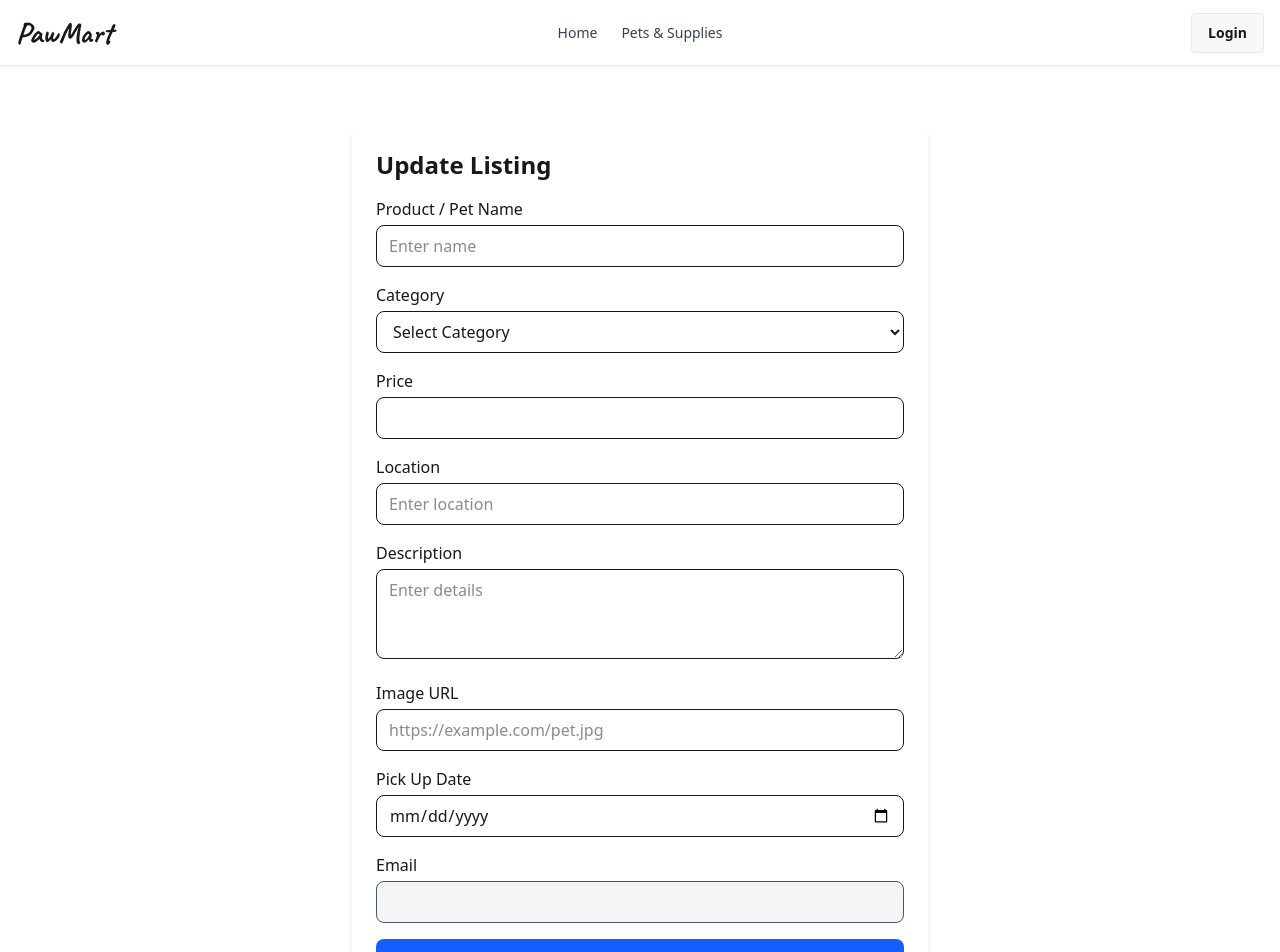
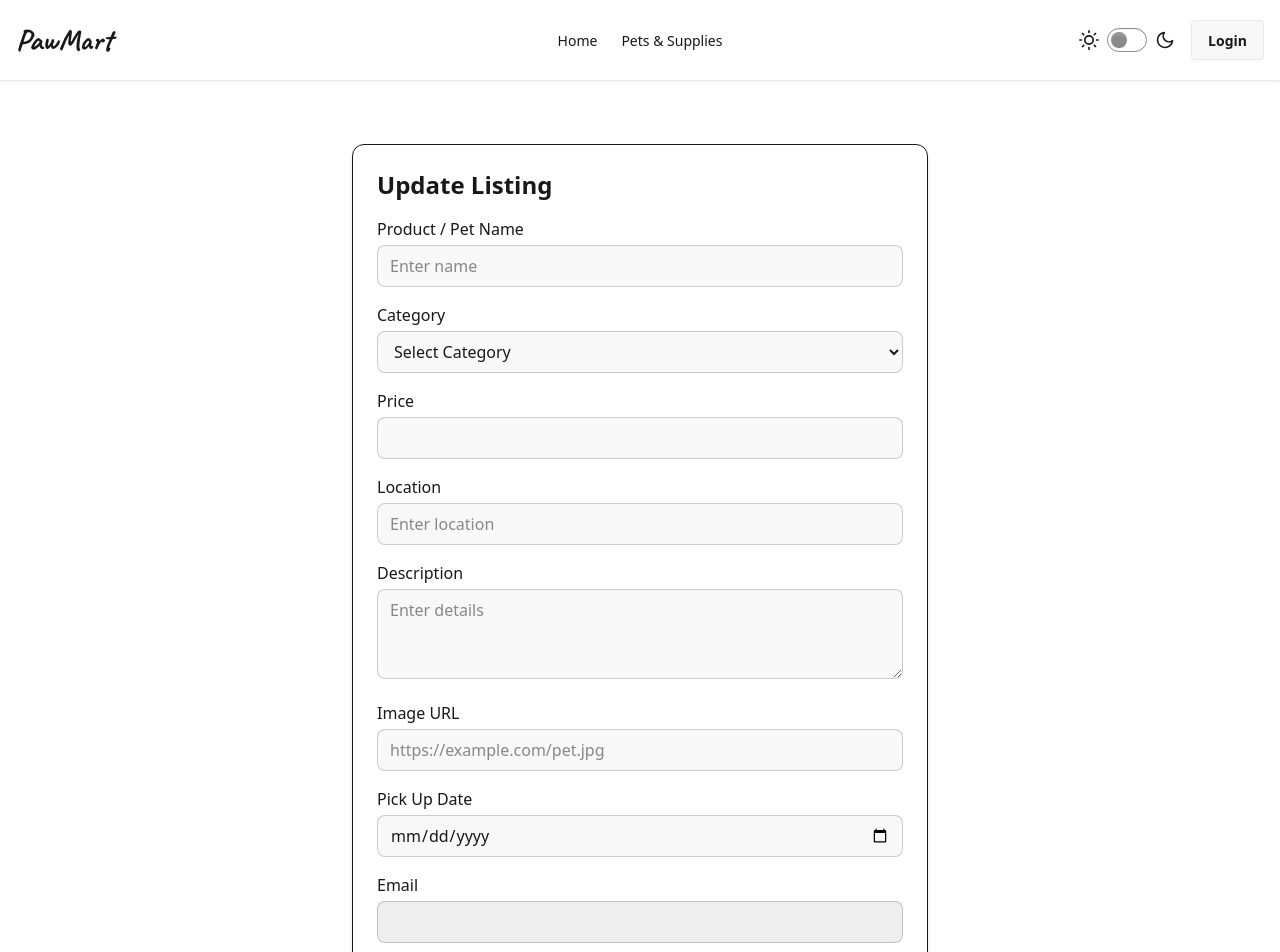
Before and after one commit to shouravsingha/paw-mart-frontend, a React (Vite) app: page /updatelisting/1 in a window 1280 px wide. Shown: the top 952 px of the page. Built offline with nearby package versions, Linux system fonts and the light colour scheme; no server answers.

Commit message:
add dark and light theme toggle and change some text and outline color for dark theme

```diff
--- a/package.json
+++ b/package.json
@@ -15,6 +15,8 @@
     "axios": "^1.13.2",
     "daisyui": "^5.5.5",
     "firebase": "^12.6.0",
+    "jspdf": "^3.0.4",
+    "jspdf-autotable": "^5.0.2",
     "motion": "^12.23.24",
     "react": "^19.2.0",
     "react-dom": "^19.2.0",
--- a/src/Component/WinterCareTips.jsx
+++ b/src/Component/WinterCareTips.jsx
@@ -6,25 +6,25 @@ const winterTips = [
         id: 1,
         title: "Keep Pets Warm Indoors",
         description: "Ensure your pets have a cozy, draft-free place to sleep. Provide blankets or heated beds for extra warmth.",
-        image: "https://i.ibb.co.com/VpzV55Nv/42764-200.png"
+
     },
     {
         id: 2,
         title: "Protect Their Paws",
         description: "Apply pet-safe paw balm to prevent cracking. Avoid walking on salted sidewalks, or rinse paws after walks.",
-        image: "https://i.ibb.co.com/tPpc7Wnb/download.png"
+
     },
     {
         id: 3,
         title: "Adjust Diet & Hydration",
         description: "Pets may need more calories in winter. Ensure fresh water is always available and not frozen.",
-        image: "https://i.ibb.co.com/TMh4qw8d/download.png"
+
     },
     {
         id: 4,
         title: "Regular Grooming",
         description: "Keep your pet’s coat clean and brushed to maintain insulation and prevent matting in colder months.",
-        image: "https://i.ibb.co.com/bj6hRD7j/download.png"
+
     }
 ];
 
@@ -36,9 +36,7 @@ const WinterCareTips = () => {
             <div className='grid grid-cols-1 sm:grid-cols-2 lg:grid-cols-4 gap-8'>
                 {winterTips.map((tip) => (
                     <div key={tip.id} className="card bg-base-100 shadow-sm border rounded-lg p-5">
-                        <figure className='flex justify-center'>
-                            <img className='w-20 h-20 object-contain' src={tip?.image} alt={tip?.title} />
-                        </figure>
+
                         <div className="card-body text-center flex flex-col justify-center items-center">
                             <h2 className="card-title text-lg">{tip?.title}</h2>
                             <p className='text-sm mt-2'>{tip?.description}</p>
--- a/src/Pages/NavBar.jsx
+++ b/src/Pages/NavBar.jsx
@@ -1,4 +1,4 @@
-import React, { useContext } from 'react';
+import React, { useContext, useEffect, useState } from 'react';
 import { Link, NavLink } from 'react-router';
 import { AuthContext } from '../Provider/AuthProvider';
 import { signOut } from 'firebase/auth';
@@ -6,69 +6,111 @@ import auth from '../Firebase/Firebase.config';
 
 const NavBar = () => {
 
-    const { user } = useContext(AuthContext)
+    const { user } = useContext(AuthContext);
 
+    const [theme, setTheme] = useState(() => {
+        return localStorage.getItem("theme") || "light";
+    });
+
+    useEffect(() => {
+        document.querySelector("html").setAttribute("data-theme", theme);
+        localStorage.setItem("theme", theme);
+    }, [theme]);
+
+    const handleThemeToggle = (e) => {
+        setTheme(e.target.checked ? "dark" : "light");
+    };
+
+    // Dark mode friendly nav link styling
     const navClass = ({ isActive }) =>
         isActive
             ? "text-primary font-bold underline"
-            : "text-gray-700";
+            : "text-base-content";  // auto white in dark mode
 
-    const handleSignOut = () => {
-        signOut(auth)
-    }
+    const handleSignOut = () => signOut(auth);
 
     return (
-        <div className="navbar bg-base-100 shadow-sm px-4">
+        <div className="navbar bg-base-100 shadow-sm px-4 text-base-content">
             <div className="navbar-start">
-                {/* Mobile dropdown */}
+
+                {/* Mobile menu */}
                 <div className="dropdown">
                     <div tabIndex={0} role="button" className="btn btn-ghost lg:hidden">
-                        <svg xmlns="http://www.w3.org/2000/svg" className="h-5 w-5" fill="none" viewBox="0 0 24 24" stroke="currentColor">
-                            <path strokeLinecap="round" strokeLinejoin="round" strokeWidth="2" d="M4 6h16M4 12h8m-8 6h16" />
+                        <svg xmlns="http://www.w3.org/2000/svg" className="h-5 w-5"
+                            fill="none" viewBox="0 0 24 24" stroke="currentColor">
+                            <path strokeLinecap="round" strokeLinejoin="round" strokeWidth="2"
+                                d="M4 6h16M4 12h8m-8 6h16" />
                         </svg>
                     </div>
+
                     <ul
                         tabIndex="-1"
                         className="menu menu-sm dropdown-content bg-base-100 rounded-box z-10 mt-3 w-52 p-2 shadow">
                         <li><NavLink to="/" className={navClass} end>Home</NavLink></li>
                         <li><NavLink to="/services" className={navClass}>Pets & Supplies</NavLink></li>
+
                         {user && (
                             <>
                                 <li><NavLink to="/addlisting" className={navClass}>Add Listing</NavLink></li>
                                 <li><NavLink to="/mylisting" className={navClass}>My Listing</NavLink></li>
                                 <li><NavLink to="/myorders" className={navClass}>My Orders</NavLink></li>
-
                             </>
                         )}
                     </ul>
                 </div>
 
                 {/* Logo */}
-                <Link to="/" className=" text-3xl font-extrabold font">PawMart</Link>
+                <Link to="/" className="text-3xl font-extrabold text-base-content font">
+                    PawMart
+                </Link>
             </div>
 
             {/* Desktop menu */}
             <div className="navbar-center hidden lg:flex">
-                <ul className="menu menu-horizontal px-1">
+                <ul className="menu menu-horizontal px-1 navbar">
                     <li><NavLink to="/" className={navClass} end>Home</NavLink></li>
                     <li><NavLink to="/services" className={navClass}>Pets & Supplies</NavLink></li>
+
                     {user && (
                         <>
                             <li><NavLink to="/addlisting" className={navClass}>Add Listing</NavLink></li>
                             <li><NavLink to="/mylisting" className={navClass}>My Listing</NavLink></li>
                             <li><NavLink to="/myorders" className={navClass}>My Orders</NavLink></li>
-
                         </>
                     )}
                 </ul>
             </div>
 
             {/* Navbar end */}
-            <div className="navbar-end flex items-center gap-3">
+            <div className="navbar-end flex items-center gap-4">
+
+                {/* Theme Toggle */}
+                <label className="flex cursor-pointer gap-2 items-center text-base-content">
+                    <svg xmlns="http://www.w3.org/2000/svg" width="20" height="20"
+                        viewBox="0 0 24 24" fill="none" stroke="currentColor"
+                        strokeWidth="2" strokeLinecap="round" strokeLinejoin="round">
+                        <circle cx="12" cy="12" r="5" />
+                        <path d="M12 1v2M12 21v2M4.2 4.2l1.4 1.4M18.4 18.4l1.4 1.4M1 12h2M21 12h2M4.2 19.8l1.4-1.4M18.4 5.6l1.4-1.4" />
+                    </svg>
+
+                    <input
+                        type="checkbox"
+                        className="toggle theme-controller"
+                        checked={theme === "dark"}
+                        onChange={handleThemeToggle}
+                    />
+
+                    <svg xmlns="http://www.w3.org/2000/svg" width="20" height="20"
+                        viewBox="0 0 24 24" fill="none" stroke="currentColor"
+                        strokeWidth="2" strokeLinecap="round" strokeLinejoin="round">
+                        <path d="M21 12.79A9 9 0 1 1 11.21 3 7 7 0 0 0 21 12.79z" />
+                    </svg>
+                </label>
+
                 {/* Login button */}
                 {!user && <Link to="/login" className="btn">Login</Link>}
 
-                {/* Avatar dropdown */}
+                {/* Avatar */}
                 {user && (
                     <div className="dropdown dropdown-end">
                         <label tabIndex={0} className="btn btn-ghost btn-circle avatar">
@@ -80,7 +122,8 @@ const NavBar = () => {
                                 </div>
                             )}
                         </label>
-                        <ul tabIndex={0} className="dropdown-content menu p-2 shadow bg-base-100 rounded-box w-52 mt-2">
+
+                        <ul className="dropdown-content menu p-2 shadow bg-base-100 rounded-box w-52 mt-2">
                             <li><NavLink to="/myprofile">My Profile</NavLink></li>
                             <li><button onClick={handleSignOut}>Logout</button></li>
                         </ul>
--- a/src/Pages/UpdateListing.jsx
+++ b/src/Pages/UpdateListing.jsx
@@ -4,25 +4,23 @@ import { useNavigate, useParams } from 'react-router';
 import axios from 'axios';
 
 const UpdateListing = () => {
+    const { user } = useContext(AuthContext);
+    const { id } = useParams();
+    const [updateListing, setUpdateListing] = useState();
+    const [category, setCategory] = useState("");
+    const navigation = useNavigate();
 
-    const {user} = useContext(AuthContext)
-    const {id} = useParams()
-    const [updateListing, setUpdateListing] = useState()
-    const [category, setCategory] =useState(updateListing?.category)
-    const navigation = useNavigate()
+    useEffect(() => {
+        axios.get(`http://localhost:3000/listing/${id}`)
+            .then(res => {
+                setUpdateListing(res.data);
+                setCategory(res.data.category);
+            });
+    }, [id]);
 
-    useEffect(() =>{
-        axios.get(`http://localhost:3000/listing/${id}`)
-        .then(res =>{
-            setUpdateListing(res.data)
-            setCategory(res.data.category)
-        })
-    },[id])
+    const handleSubmit = (e) => {
+        e.preventDefault();
 
-
-
-    const handleSubmit = (e) =>{
-        e.preventDefault()
         const form = e.target;
         const name = form.name.value;
         const category = form.category.value;
@@ -43,33 +41,29 @@ const UpdateListing = () => {
             date,
             email,
             createdAt: updateListing?.createdAt
-        }
-        console.log(formData);
+        };
 
         axios.put(`http://localhost:3000/update/${id}`, formData)
-        .then(res =>{
-            console.log(res.data);
-            navigation('/mylisting')
+            .then(res => {
+                navigation('/mylisting');
             })
-        .catch(err =>{
-            console.log(err);
+            .catch(err => console.log(err));
+    };
 
-        })
-    }
     return (
-        <div className="max-w-xl mx-auto bg-white p-6 rounded-xl shadow-md mt-15">
+        <div className="max-w-xl mx-auto bg-base-100 p-6 rounded-xl shadow-md mt-16 text-base-content border-1">
             <h1 className="text-2xl font-bold mb-4">Update Listing</h1>
 
             <form onSubmit={handleSubmit} className="space-y-4">
 
-                {/* Product / Pet Name */}
+                {/* Product Name */}
                 <div>
                     <label className="block mb-1 font-medium">Product / Pet Name</label>
                     <input
                         defaultValue={updateListing?.name}
                         type="text"
                         name="name"
-                        className="w-full border rounded-lg px-3 py-2 focus:ring"
+                        className="w-full border border-base-content/20 rounded-lg px-3 py-2 bg-base-200 focus:outline-none"
                         placeholder="Enter name"
                     />
                 </div>
@@ -80,8 +74,8 @@ const UpdateListing = () => {
                     <select
                         value={category}
                         name="category"
-                        className="w-full border rounded-lg px-3 py-2"
                         onChange={(e) => setCategory(e.target.value)}
+                        className="w-full border border-base-content/20 rounded-lg px-3 py-2 bg-base-200"
                     >
                         <option value="">Select Category</option>
                         <option value="Pets">Pets</option>
@@ -98,7 +92,7 @@ const UpdateListing = () => {
                         defaultValue={updateListing?.price}
                         type="number"
                         name="price"
-                        className='w-full border rounded-lg px-3 py-2'
+                        className="w-full border border-base-content/20 rounded-lg px-3 py-2 bg-base-200"
                     />
                 </div>
 
@@ -109,7 +103,7 @@ const UpdateListing = () => {
                         defaultValue={updateListing?.location}
                         type="text"
                         name="location"
-                        className="w-full border rounded-lg px-3 py-2"
+                        className="w-full border border-base-content/20 rounded-lg px-3 py-2 bg-base-200"
                         placeholder="Enter location"
                     />
                 </div>
@@ -120,8 +114,8 @@ const UpdateListing = () => {
                     <textarea
                         defaultValue={updateListing?.description}
                         name="description"
-                        className="w-full border rounded-lg px-3 py-2"
                         rows={3}
+                        className="w-full border border-base-content/20 rounded-lg px-3 py-2 bg-base-200"
                         placeholder="Enter details"
                     />
                 </div>
@@ -133,21 +127,19 @@ const UpdateListing = () => {
                         defaultValue={updateListing?.image}
                         type="text"
                         name="image"
-
-                        className="w-full border rounded-lg px-3 py-2"
+                        className="w-full border border-base-content/20 rounded-lg px-3 py-2 bg-base-200"
                         placeholder="https://example.com/pet.jpg"
                     />
                 </div>
 
-                {/* Pick-up Date */}
+                {/* Pick Up Date */}
                 <div>
                     <label className="block mb-1 font-medium">Pick Up Date</label>
                     <input
                         defaultValue={updateListing?.date}
                         type="date"
                         name="date"
-
-                        className="w-full border rounded-lg px-3 py-2"
+                        className="w-full border border-base-content/20 rounded-lg px-3 py-2 bg-base-200"
                     />
                 </div>
 
@@ -159,14 +151,14 @@ const UpdateListing = () => {
                         name="email"
                         value={user?.email}
                         readOnly
-                        className="w-full border rounded-lg px-3 py-2 bg-gray-100 text-gray-600"
+                        className="w-full border border-base-content/20 rounded-lg px-3 py-2 bg-base-300 text-base-content/70"
                     />
                 </div>
 
                 {/* Submit Button */}
                 <button
                     type="submit"
-                    className="w-full bg-blue-600 text-white py-2 rounded-lg hover:bg-blue-700"
+                    className="w-full btn btn-primary"
                 >
                     Update
                 </button>
```
Also changed, not shown: src/Pages/AddListing.jsx (+13 -22 lines), src/Pages/MyOrders.jsx (+60 -14 lines), 1 other file (tests, documents, lock files or other folders). Lines whose indentation alone changed are shown as unchanged.
